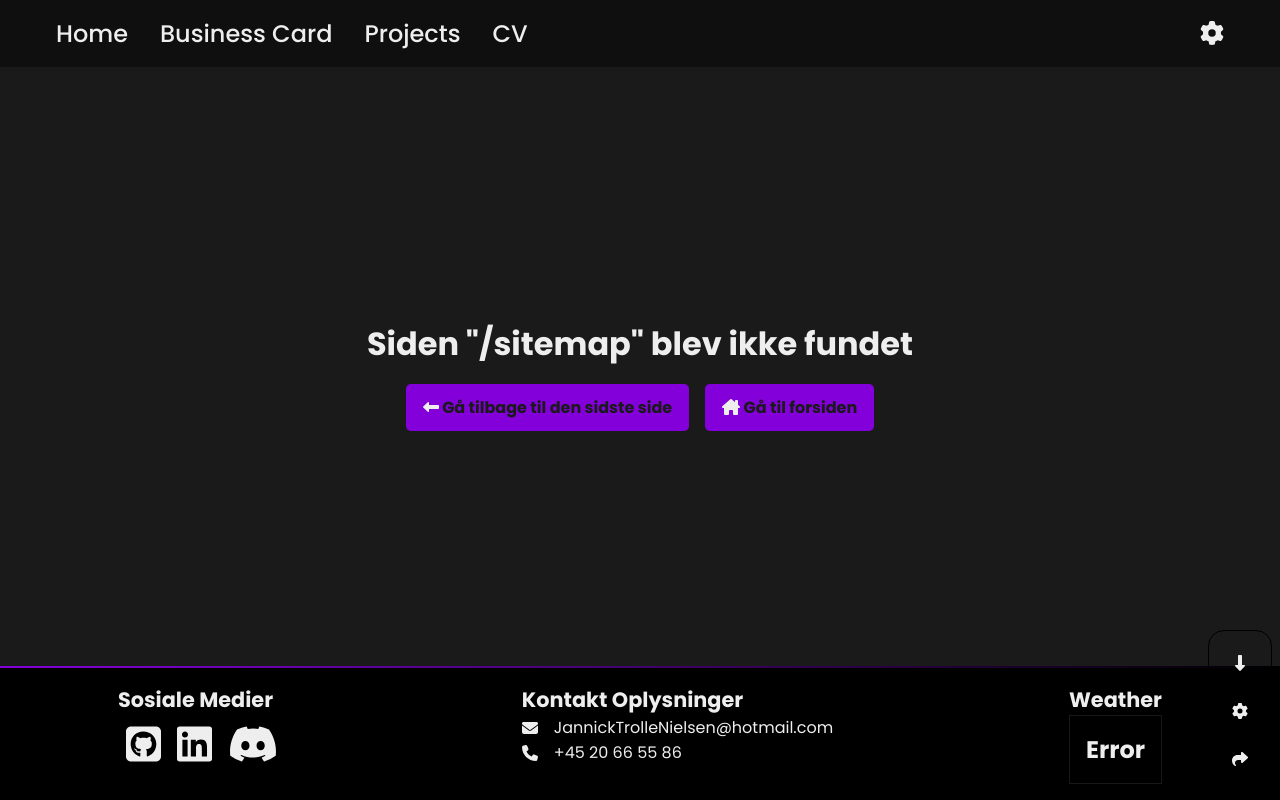
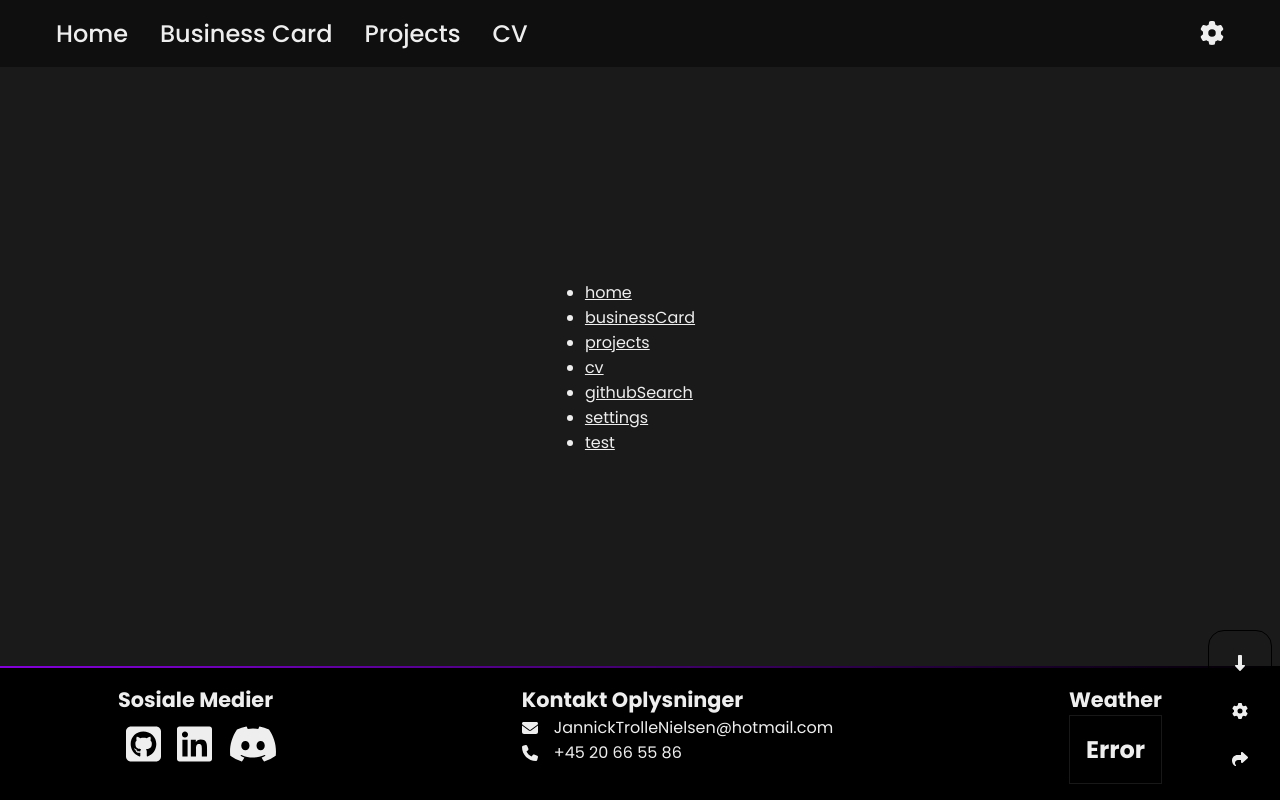
Before and after one commit to LolerSwager/portfolie-2023-react, a React (Create React App) app: page /sitemap in a window 1280 px wide. Built offline with nearby package versions, Linux system fonts and the light colour scheme; no server answers.

Commit message:
reroude home to bc temporarry

```diff
--- /dev/null
+++ b/src/Pages/SiteMap.jsx
@@ -0,0 +1,55 @@
+import { Link } from "react-router-dom";
+import { styled } from "styled-components";
+
+export default function SiteMap() {
+    return (
+        <StyledSiteMap>
+            <ul>
+                {AllPages?.map((item) => (
+                    <li key={item.page}>
+                        <Link to={item.path}>{item.page}</Link>
+                    </li>
+                ))}
+            </ul>
+        </StyledSiteMap>
+    );
+}
+
+const StyledSiteMap = styled.main`
+    display: flex;
+    align-items: center;
+    justify-content: center;
+    flex-direction: column;
+    background-color: #1a1a1a;
+`;
+
+const AllPages = [
+    {
+        page: "home",
+        path: "/",
+    },
+    {
+        page: "businessCard",
+        path: "/businessCard",
+    },
+    {
+        page: "projects",
+        path: "/Projects",
+    },
+    {
+        page: "cv",
+        path: "/cv",
+    },
+    {
+        page: "githubSearch",
+        path: "/GithubSearch",
+    },
+    {
+        page: "settings",
+        path: "/settings",
+    },
+    {
+        page: "test",
+        path: "/test",
+    },
+];
--- a/src/Router/AppRouter.jsx
+++ b/src/Router/AppRouter.jsx
@@ -8,19 +8,22 @@ import GithubSearch from "../Pages/GithubSearch";
 import Test from "../Pages/test";
 import BusinessCard from "../Pages/BusinessCard";
 import Projects from "../Pages/Projects";
+import SiteMap from "../Pages/SiteMap";
 
 export default function AppRouter() {
     return (
         <Routes>
-            <Route path="/" element={<Home />} />
-            <Route path="GithubSearch" element={<GithubSearch />} />
+            {/* <Route path="/" element={<Home />} /> */}
+            <Route path="/" element={<BusinessCard />} />
             <Route path="/cv" element={<Cv />} />
-            <Route path="*" element={<NotFound />} />
-            <Route path="/qr/:themeColor" element={<Qr />} />
+            <Route path="/projects" element={<Projects />} />
+            <Route path="githubSearch" element={<GithubSearch />} />
+            <Route path="/businessCard" element={<BusinessCard />} />
             <Route path="/settings" element={<Settings />} />
             <Route path="/test" element={<Test />} />
-            <Route path="/BusinessCard" element={<BusinessCard />} />
-            <Route path="/Projects" element={<Projects />} />
+            <Route path="/qr/:themeColor" element={<Qr />} />
+            <Route path="*" element={<NotFound />} />
+            <Route path="/sitemap" element={<SiteMap />} />
             <Route path="/sitemap.xml" />
             <Route path="/robots.txt " />
         </Routes>
```
